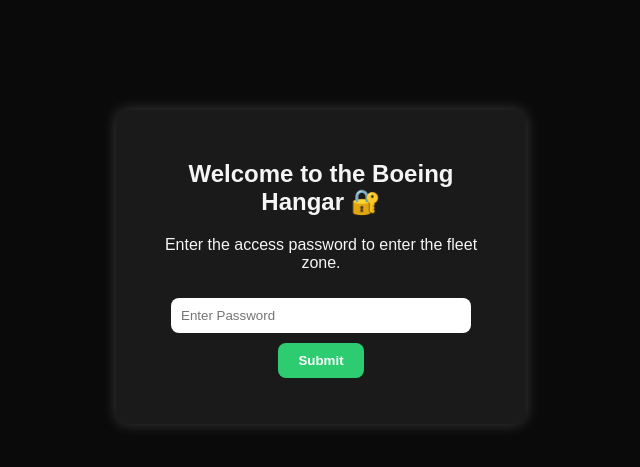
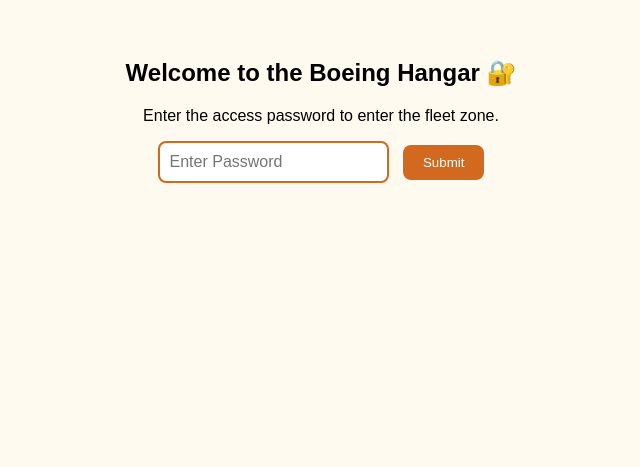
Before and after one commit to Havish06/Puzzle, a website: page index.html in a window 1280 px wide. Shown: the part 133-600 px from the top of the page, without its empty margins (319-959 px from the left). Drawn offline with Linux system fonts and the light colour scheme.

Commit message:
Update style.css

```diff
--- a/style.css
+++ b/style.css
@@ -1,43 +1,36 @@
 body {
-  background-color: #0a0a0a;
-  color: #f5f5f5;
-  font-family: "Poppins", sans-serif;
-  display: flex;
-  align-items: center;
-  justify-content: center;
-  height: 100vh;
+  font-family: 'Poppins', sans-serif;
+  background-color: #fffaf0;
+  text-align: center;
   margin: 0;
-  flex-direction: column;
+  padding: 0;
 }
+
 .container {
-  background: #1a1a1a;
-  padding: 30px;
-  border-radius: 12px;
-  box-shadow: 0 0 15px rgba(255,255,255,0.2);
-  text-align: center;
-  width: 350px;
+  margin-top: 15%;
 }
+
 input {
-  width: 80%;
   padding: 10px;
-  margin: 10px 0;
+  font-size: 16px;
+  border: 2px solid #d2691e;
   border-radius: 8px;
-  border: none;
-  outline: none;
 }
+
 button {
+  margin-left: 10px;
   padding: 10px 20px;
-  background-color: #2ecc71;
+  background-color: #d2691e;
+  color: white;
   border: none;
   border-radius: 8px;
   cursor: pointer;
-  color: white;
-  font-weight: 600;
 }
+
 button:hover {
-  background-color: #27ae60;
+  background-color: #a0522d;
 }
-canvas {
-  margin-top: 20px;
-  cursor: pointer;
+
+p {
+  margin-top: 10px;
 }
```
